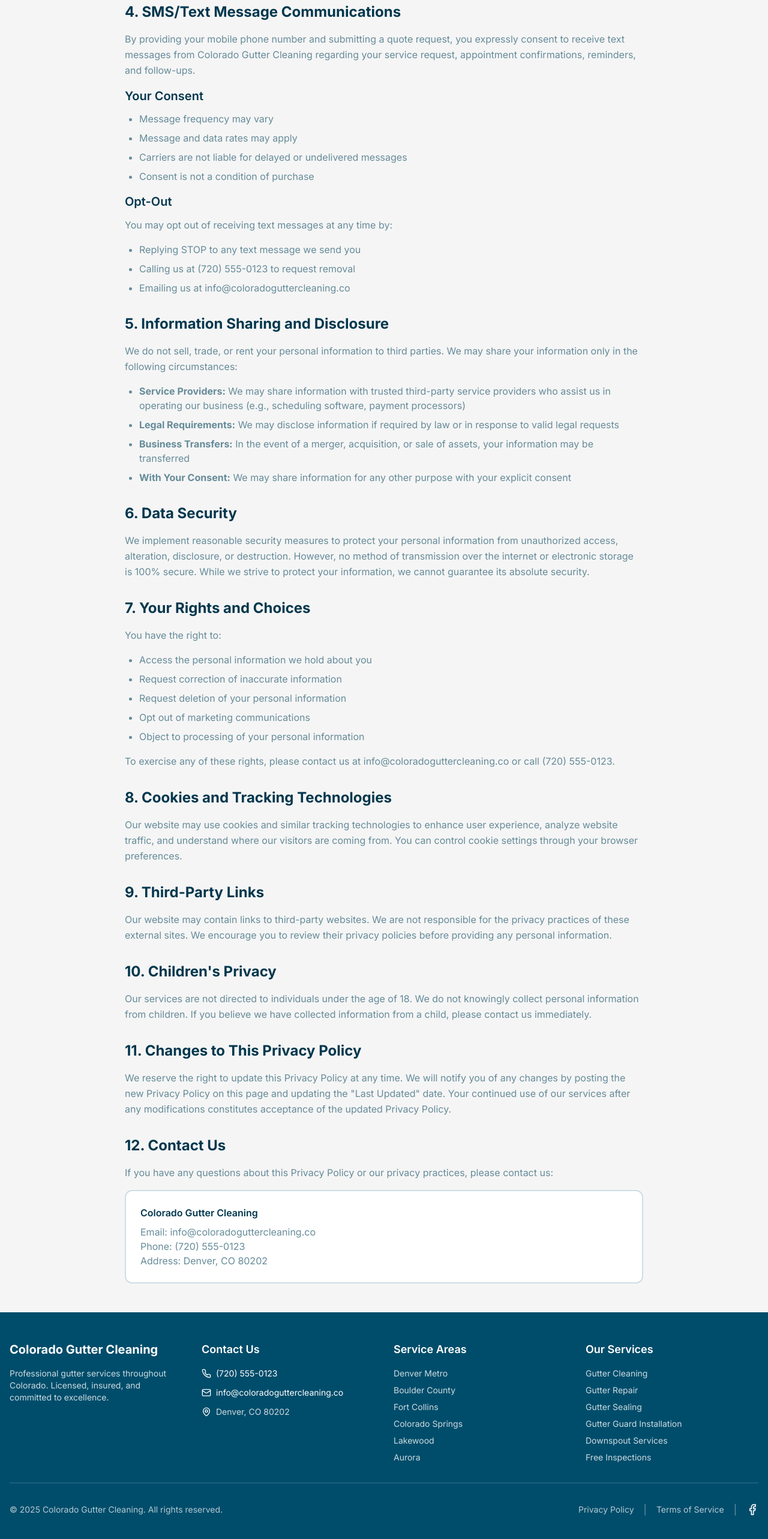
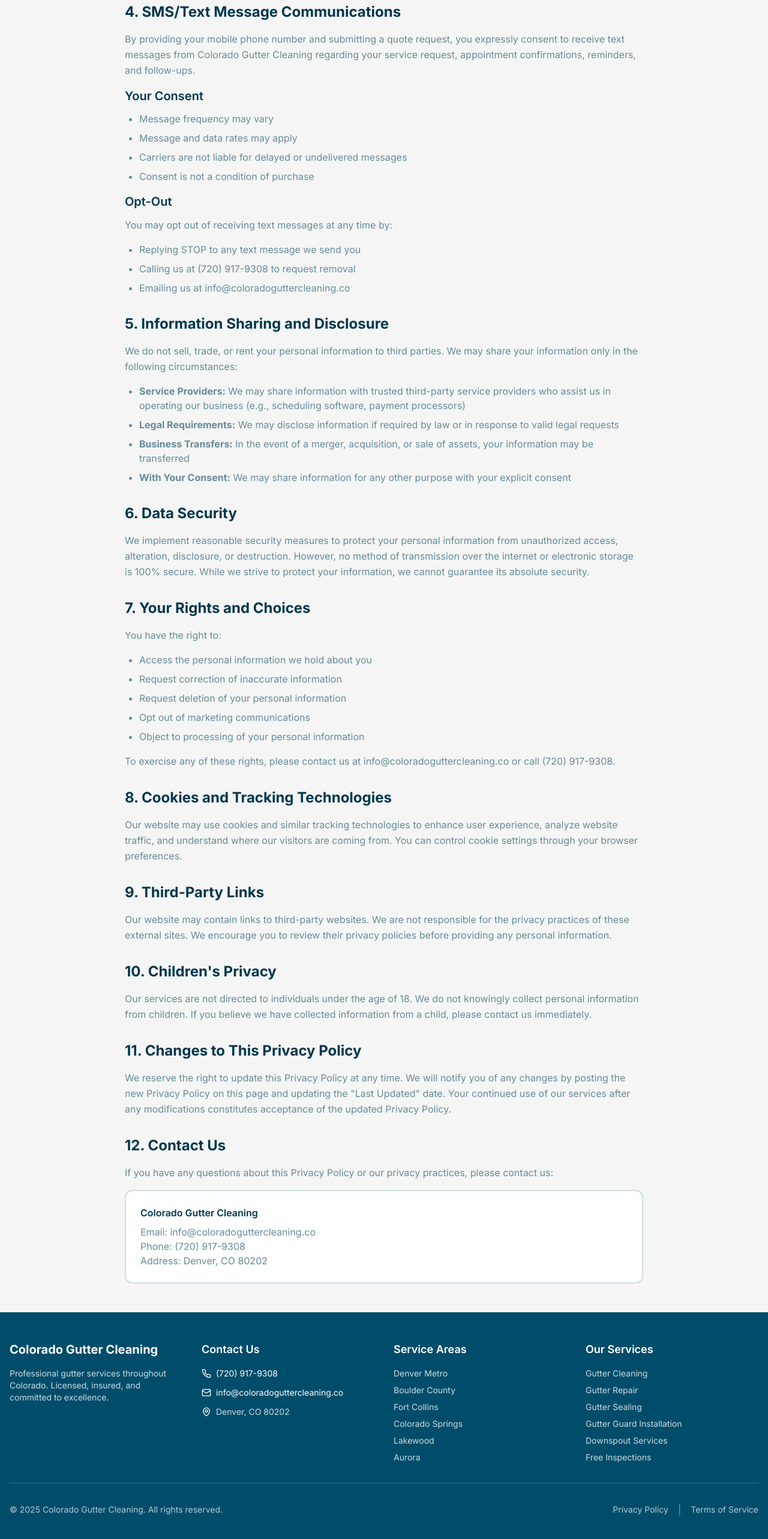
Before and after one commit to chiefduck/colorado-gutter-cleaning, a React (Vite) app: page /privacy in a window 1280 px wide. Shown: the part 1364-3930 px from the top of the page at 60% size. Built offline with nearby package versions, Linux system fonts and the light colour scheme; the HTML template or start-up script is replaced by a standard one.

Commit message:
updated phone number with patricks

```diff
--- a/src/components/FAQ.tsx
+++ b/src/components/FAQ.tsx
@@ -73,10 +73,10 @@ const FAQ = () => {
               Still have questions? We're here to help!
             </p>
             <a
-              href="tel:7205550123"
+              href="tel:7209179308"
               className="inline-flex items-center gap-2 text-lg font-semibold text-primary hover:text-accent transition-colors"
             >
-              Call us at (720) 555-0123
+              Call us at (720) 917-9308
             </a>
           </div>
         </div>
--- a/src/components/Footer.tsx
+++ b/src/components/Footer.tsx
@@ -22,8 +22,8 @@ const Footer = () => {
             <ul className="space-y-3 text-sm">
               <li className="flex items-start gap-2">
                 <Phone className="w-4 h-4 mt-0.5 flex-shrink-0" />
-                <a href="tel:7205550123" className="hover:text-accent transition-colors">
-                  (720) 555-0123
+                <a href="tel:720917-9308" className="hover:text-accent transition-colors">
+                (720) 917-9308
                 </a>
               </li>
               <li className="flex items-start gap-2">
@@ -129,7 +129,7 @@ const Footer = () => {
               >
                 Terms of Service
               </Link>
-              <span className="text-primary-foreground/40">|</span>
+             {/* <span className="text-primary-foreground/40">|</span>
               <a
                 href="https://facebook.com"
                 target="_blank"
@@ -138,7 +138,7 @@ const Footer = () => {
                 aria-label="Visit our Facebook page"
               >
                 <Facebook className="w-5 h-5" />
-              </a>
+              </a> */}
             </div>
           </div>
         </div>
--- a/src/components/Hero.tsx
+++ b/src/components/Hero.tsx
@@ -47,9 +47,9 @@ const Hero = () => {
               size="lg"
               asChild
             >
-              <a href="tel:7205550123">
+              <a href="tel:7209179308">
                 <Phone className="w-5 h-5 mr-2" />
-                Call Now: (720) 555-0123
+                Call Now: (720) 917-9308
               </a>
             </Button>
           </div>
--- a/src/components/StickyContact.tsx
+++ b/src/components/StickyContact.tsx
@@ -43,7 +43,7 @@ const StickyContact = () => {
         asChild
         className="shadow-2xl"
       >
-        <a href="tel:7205550123">
+        <a href="tel:7209179308">
           <Phone className="w-5 h-5 mr-2" />
           Call Now
         </a>
--- a/src/components/StickyHeader.tsx
+++ b/src/components/StickyHeader.tsx
@@ -56,7 +56,7 @@ const StickyHeader = () => {
               asChild
               data-track="sticky-header-call"
             >
-              <a href="tel:7205550123">
+              <a href="tel:7209179308">
                 <Phone className="w-4 h-4 sm:mr-2" />
                 <span className="hidden sm:inline">Call Now</span>
               </a>
--- a/src/pages/PrivacyPolicy.tsx
+++ b/src/pages/PrivacyPolicy.tsx
@@ -99,7 +99,7 @@ const PrivacyPolicy = () => {
               </p>
               <ul className="list-disc pl-6 text-muted-foreground space-y-2">
                 <li>Replying STOP to any text message we send you</li>
-                <li>Calling us at (720) 555-0123 to request removal</li>
+                <li>Calling us at (720) 917-9308 to request removal</li>
                 <li>Emailing us at info@coloradoguttercleaning.co</li>
               </ul>
             </section>
@@ -137,7 +137,7 @@ const PrivacyPolicy = () => {
                 <li>Object to processing of your personal information</li>
               </ul>
               <p className="text-muted-foreground leading-relaxed mt-4">
-                To exercise any of these rights, please contact us at info@coloradoguttercleaning.co or call (720) 555-0123.
+                To exercise any of these rights, please contact us at info@coloradoguttercleaning.co or call (720) 917-9308.
               </p>
             </section>
 
@@ -177,7 +177,7 @@ const PrivacyPolicy = () => {
               <div className="bg-card p-6 rounded-xl border-2 border-border">
                 <p className="font-semibold text-card-foreground mb-2">Colorado Gutter Cleaning</p>
                 <p className="text-muted-foreground">Email: info@coloradoguttercleaning.co</p>
-                <p className="text-muted-foreground">Phone: (720) 555-0123</p>
+                <p className="text-muted-foreground">Phone: (720) 917-9308</p>
                 <p className="text-muted-foreground">Address: Denver, CO 80202</p>
               </div>
             </section>
--- a/src/pages/Terms.tsx
+++ b/src/pages/Terms.tsx
@@ -73,7 +73,7 @@ const Terms = () => {
 
               <h3 className="text-xl font-semibold mb-3 text-card-foreground">Cancellation Policy</h3>
               <ul className="list-disc pl-6 text-muted-foreground space-y-2">
-                <li>You may cancel or reschedule your appointment at any time by calling (720) 555-0123</li>
+                <li>You may cancel or reschedule your appointment at any time by calling (720) 917-9308</li>
                 <li>We request at least 24 hours notice for cancellations when possible</li>
                 <li>No cancellation fees apply to standard service appointments</li>
               </ul>
@@ -141,7 +141,7 @@ const Terms = () => {
                 <li>Promotional offers and discounts (with your consent)</li>
               </ul>
               <p className="text-muted-foreground leading-relaxed mb-4">
-                Message frequency varies. Message and data rates may apply. You can opt out at any time by replying STOP to any message or contacting us at (720) 555-0123. For help, reply HELP.
+                Message frequency varies. Message and data rates may apply. You can opt out at any time by replying STOP to any message or contacting us at (720) 917-9308. For help, reply HELP.
               </p>
             </section>
 
@@ -208,7 +208,7 @@ const Terms = () => {
               <div className="bg-card p-6 rounded-xl border-2 border-border">
                 <p className="font-semibold text-card-foreground mb-2">Colorado Gutter Cleaning</p>
                 <p className="text-muted-foreground">Email: info@coloradoguttercleaning.co</p>
-                <p className="text-muted-foreground">Phone: (720) 555-0123</p>
+                <p className="text-muted-foreground">Phone: (720) 917-9308</p>
                 <p className="text-muted-foreground">Address: Denver, CO 80202</p>
               </div>
             </section>
--- a/src/pages/ThankYou.tsx
+++ b/src/pages/ThankYou.tsx
@@ -61,7 +61,7 @@ const ThankYou = () => {
           {/* Primary CTAs */}
           <div className="flex flex-col gap-4 mb-12 sm:flex-row sm:justify-center animate-fade-in-up" style={{ animationDelay: '200ms' }}>
             <Button variant="hero" size="lg" asChild className="shadow-xl">
-              <a href="tel:7205550123">
+              <a href="tel:7209179308">
                 <Phone className="w-5 h-5 mr-2" />
                 Call Now for Faster Service
               </a>
@@ -131,7 +131,7 @@ const ThankYou = () => {
               Need Immediate Assistance?
             </p>
             <p className="text-sm text-muted-foreground">
-              For urgent gutter emergencies, call us directly at <a href="tel:7205550123" className="font-semibold text-accent hover:underline">(720) 555-0123</a>
+              For urgent gutter emergencies, call us directly at <a href="tel:7209179308" className="font-semibold text-accent hover:underline">(720) 917-9308</a>
             </p>
           </div>
         </div>
```
Also changed, not shown: 1 other file (tests, documents, lock files or other folders).
